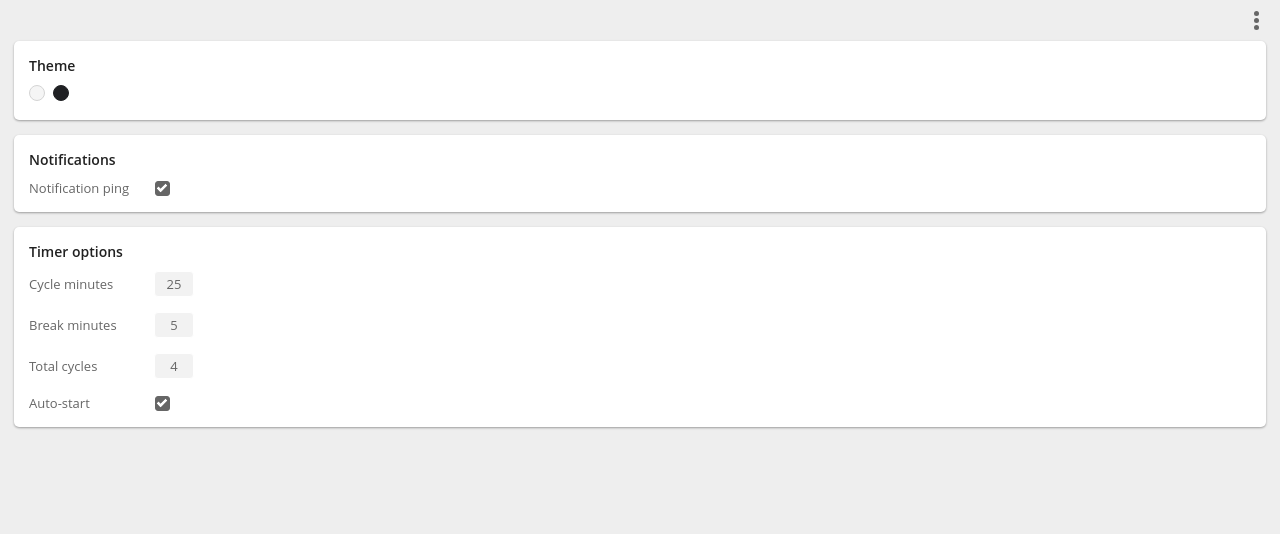
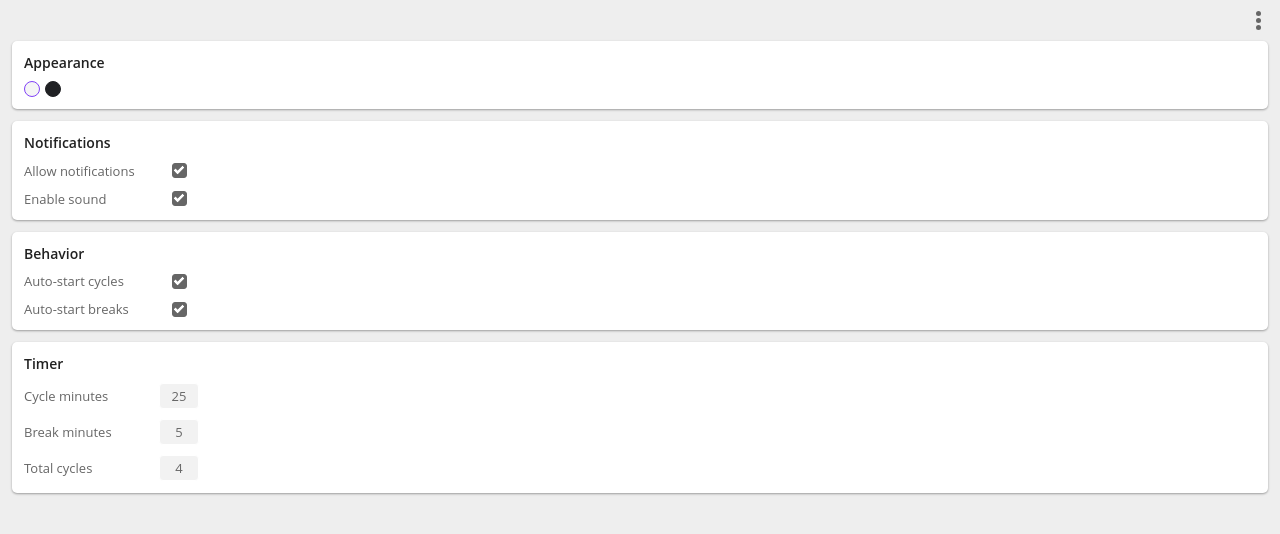
Before and after one commit to esfxra/productive-cycles-webext, a website with bundled scripts: page src/views/settings/settings.html in a window 1280 px wide. Built offline with nearby package versions, Linux system fonts and the light colour scheme; some packages are replaced by stand-ins of ours; a web font is replaced by a local one.

Commit message:
Implement new settings view

```diff
--- a/src/views/common-styles.css
+++ b/src/views/common-styles.css
@@ -22,9 +22,13 @@ html {
 }
 
 body {
-  padding-right: 14px;
-  padding-left: 14px;
-  padding-bottom: 14px;
+  --margin-containers: 12px;
+}
+
+body {
+  padding-right: 12px;
+  padding-left: 12px;
+  padding-bottom: 12px;
   margin: 0;
 }
 
@@ -32,7 +36,6 @@ h1 {
   font-size: 14px;
   font-weight: 600;
   margin-top: 0;
-  margin-bottom: calc(var(--margin-elements) - 5px);
 }
 
 .hidden {
@@ -64,8 +67,6 @@ h1 {
   right: 0;
   border-radius: 5px;
   font-size: 12px;
-  /* box-shadow: 1px 1px 3px #00000020; */
-  /* box-shadow: 0 1px 3px rgba(0, 0, 0, 0.12), 0 1px 2px rgba(0, 0, 0, 0.24); */
   box-shadow: 0 1px 1px 0 rgba(0, 0, 0, 0.14),
     0 2px 1px -1px rgba(0, 0, 0, 0.12), 0 1px 3px 0 rgba(0, 0, 0, 0.2);
 }
@@ -80,7 +81,6 @@ h1 {
 }
 
 #menu {
-  /* margin-right: 2px; */
   float: right;
 }
 
@@ -115,14 +115,11 @@ h1 {
 
 /* Sections */
 .section-container {
-  /* box-shadow: 1px 1px 3px #00000020; */
   box-shadow: 0 1px 3px rgba(0, 0, 0, 0.12), 0 1px 2px rgba(0, 0, 0, 0.24);
-  /* box-shadow: 0 1px 1px 0 rgba(0, 0, 0, 0.14),
-    0 2px 1px -1px rgba(0, 0, 0, 0.12), 0 1px 3px 0 rgba(0, 0, 0, 0.2); */
-  padding: 15px;
+  padding: 12px;
   border-radius: 5px;
 }
 
 .section-margin {
-  margin-bottom: var(--margin-elements);
+  margin-bottom: var(--margin-containers);
 }
--- a/src/views/settings/dark.css
+++ b/src/views/settings/dark.css
@@ -2,12 +2,12 @@
 
 .option-light {
   background-color: #f5f5f5;
-  border-color: #666666;
+  border-color: #282828;
 }
 
 .option-dark {
   background-color: #202124;
-  border-color: #666666;
+  border-color: rgb(129, 65, 247);
 }
 
 .settings-view label {
@@ -16,8 +16,6 @@
 
 input[type='number'] {
   color: #f5f5f5;
-  /* border: 1px solid #282828; */
-  /* border-bottom: 1px solid #f5f5f5; */
   border-color: #282828;
   background-color: #808080;
 }
@@ -27,18 +25,18 @@ input[type='number'] {
   border-color: #f5f5f5;
 }
 
-/* On mouse-over */
 .container:hover input ~ .checkmark {
-  background-color: #f5f5f5;
+  /* background-color: #f5f5f5; */
+  /* border-color: rgb(129, 65, 247); */
 }
 
-/* When the checkbox is checked, add a blue background */
 .container input:checked ~ .checkmark {
   background-color: #808080;
   border-color: #808080;
+  /* background-color: rgb(129, 65, 247);
+  border-color: rgb(129, 65, 247); */
 }
 
-/* Style the checkmark/indicator */
 .container .checkmark:after {
   border: solid #f5f5f5;
 }
--- a/src/views/settings/light.css
+++ b/src/views/settings/light.css
@@ -2,7 +2,7 @@
 
 .option-light {
   background-color: #f5f5f5;
-  border-color: #d4d4d4;
+  border-color: rgb(129, 65, 247);
 }
 
 .option-dark {
@@ -34,17 +34,17 @@ input[type='number'] {
   border-color: #666666;
 }
 
-/* On mouse-over */
 .container:hover input ~ .checkmark {
-  background-color: #666666;
+  /* background-color: #666666; */
+  /* border-color: rgb(129, 65, 247); */
 }
 
-/* When the checkbox is checked, add a blue background */
 .container input:checked ~ .checkmark {
   background-color: #666666;
+  /* background-color: rgb(129, 65, 247);
+  border-color: rgb(129, 65, 247); */
 }
 
-/* Style the checkmark/indicator */
 .container .checkmark:after {
   border: solid white;
 }
--- a/src/views/settings/settings.css
+++ b/src/views/settings/settings.css
@@ -2,13 +2,17 @@
 
 /* Settings View */
 .settings-view {
-  --margin-elements: 15px;
+  --margin-elements: 10px;
 
   font-size: 13px;
 }
 
+.theme {
+  display: flex;
+  flex-direction: row;
+}
+
 .theme-option {
-  display: inline-block;
   cursor: pointer;
   width: 14px;
   height: 14px;
@@ -29,7 +33,7 @@
 .option {
   display: grid;
   align-items: center;
-  grid-template-columns: 110px 40px;
+  grid-template-columns: 120px 40px;
   column-gap: 15px;
 }
 
@@ -106,7 +110,7 @@ input[type='number']:focus {
   border-width: 1px;
   height: 13px;
   width: 13px;
-  margin-left: 1px;
+  margin: 0 auto;
 }
 
 .container input:checked ~ .checkmark {
--- a/src/views/settings/settings.html
+++ b/src/views/settings/settings.html
@@ -21,7 +21,8 @@
 
     <div class="settings-view">
       <div class="section-container section-margin">
-        <h1>Theme</h1>
+        <h1>Appearance</h1>
+        <div class="theme">
           <div
             alt="Light mode toggle"
             title="Light mode"
@@ -33,20 +34,46 @@
             class="theme-option option-dark"
           ></div>
         </div>
+      </div>
 
       <div class="section-container section-margin">
         <h1>Notifications</h1>
+        <div class="option option-margin">
+          <label for="notifications-enabled">Allow notifications</label>
+          <label class="container">
+            <input type="checkbox" id="notifications-enabled" />
+            <span class="checkmark"></span>
+          </label>
+        </div>
         <div class="option">
-          <label for="notification-sounds">Notification ping</label>
+          <label for="notifications-sound">Enable sound</label>
           <label class="container">
-            <input type="checkbox" id="notification-sound" />
+            <input type="checkbox" id="notifications-sound" />
+            <span class="checkmark"></span>
+          </label>
+        </div>
+      </div>
+
+      <div class="section-container section-margin">
+        <h1>Behavior</h1>
+        <div class="option option-margin">
+          <label for="autostart-cycles">Auto-start cycles</label>
+          <label class="container">
+            <input type="checkbox" id="autostart-cycles" />
+            <span class="checkmark"></span>
+          </label>
+        </div>
+        <div class="option">
+          <label for="autostart-breaks">Auto-start breaks</label>
+          <label class="container">
+            <input type="checkbox" id="autostart-breaks" />
             <span class="checkmark"></span>
           </label>
         </div>
       </div>
 
       <div class="section-container">
-        <h1>Timer options</h1>
+        <h1>Timer</h1>
 
         <div class="option option-margin">
           <label for="cycle-minutes">Cycle minutes</label>
@@ -70,7 +97,7 @@
           />
         </div>
 
-        <div class="option option-margin">
+        <div class="option">
           <label for="total-cycles">Total cycles</label>
           <input
             type="number"
@@ -80,14 +107,6 @@
             max="12"
           />
         </div>
-
-        <div class="option">
-          <label for="auto-start">Auto-start</label>
-          <label class="container">
-            <input type="checkbox" id="auto-start" />
-            <span class="checkmark"></span>
-          </label>
-        </div>
       </div>
     </div>
     <script type="module" src="./settings.js"></script>
--- a/src/views/settings/settings.js
+++ b/src/views/settings/settings.js
@@ -24,30 +24,40 @@ window.addEventListener('DOMContentLoaded', () => {
 const restoreOptions = () => {
   chrome.storage.local.get(
     {
-      notificationSound: true,
+      notificationsEnabled: true,
+      notificationsSound: true,
       minutes: 25,
       break: 5,
       totalCycles: 4,
-      autoStart: true,
+      autoStartCycles: true,
+      autoStartBreaks: true,
     },
     (storage) => {
-      document.querySelector('#notification-sound').checked =
-        storage.notificationSound;
+      // Notifications
+      document.querySelector('#notifications-enabled').checked =
+        storage.notificationsEnabled;
+      document.querySelector('#notifications-sound').checked =
+        storage.notificationsSound;
+
+      // Behavior
+      document.querySelector('#autostart-cycles').checked =
+        storage.autoStartCycles;
+      document.querySelector('#autostart-breaks').checked =
+        storage.autoStartBreaks;
 
       // Timer settings
       document.querySelector('#cycle-minutes').value = storage.minutes;
       document.querySelector('#break-minutes').value = storage.break;
       document.querySelector('#total-cycles').value = storage.totalCycles;
-      document.querySelector('#auto-start').checked = storage.autoStart;
     }
   );
 };
 
 // Register an 'on change' event listener for sound checkmark, and save changes
 const registerSoundCheckmark = () => {
-  const soundCheckmark = document.querySelector('#notification-sound');
+  const soundCheckmark = document.querySelector('#notifications-sound');
   soundCheckmark.addEventListener('change', (e) => {
-    chrome.storage.local.set({ notificationSound: e.target.checked });
+    chrome.storage.local.set({ notificationsSound: e.target.checked });
   });
 };
 
@@ -98,10 +108,10 @@ const registerTimerOptions = () => {
   });
 
   // Auto-start
-  const autoStartCheckmark = document.querySelector('#auto-start');
-  autoStartCheckmark.addEventListener('change', (e) => {
-    chrome.storage.local.set({ autoStart: e.target.checked });
-  });
+  // const autoStartCheckmark = document.querySelector('#auto-start');
+  // autoStartCheckmark.addEventListener('change', (e) => {
+  //   chrome.storage.local.set({ autoStart: e.target.checked });
+  // });
 };
 
 // Load theme and register theme toggles (toggles only in settings page)
```
Also changed, not shown: src/icons/nav-back.png (deleted). Lines whose indentation alone changed are shown as unchanged.
